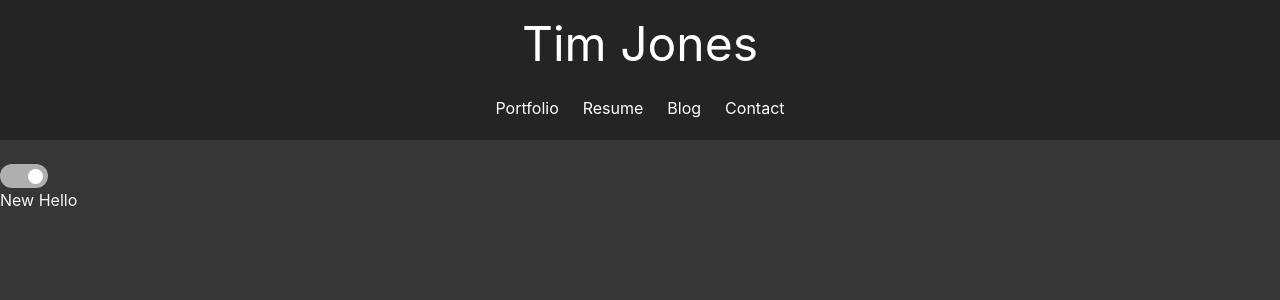
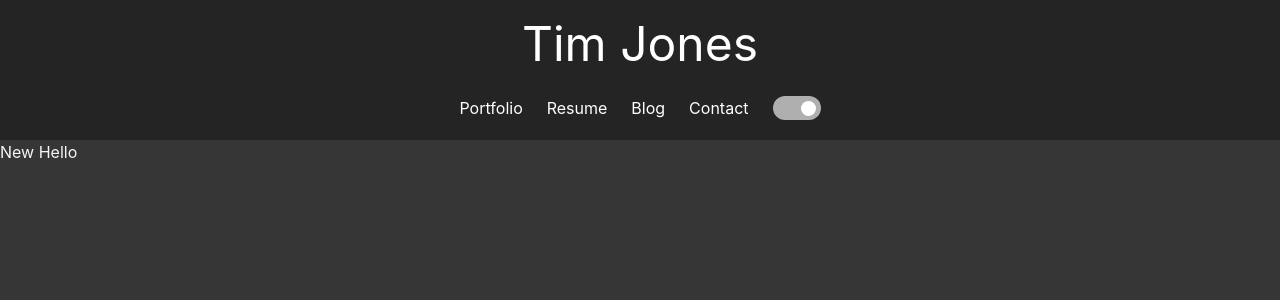
Before and after one commit to timjonez/django_htmx, a Django app: page / in a window 1280 px wide. Shown: the top 300 px of the page. Run offline with Django 3.2, Linux system fonts and the light colour scheme.

Commit message:
move theme toggle, and use htmx boosting instead of hx-get on a tags

```diff
--- a/templates/base.html
+++ b/templates/base.html
@@ -13,13 +13,9 @@
     <script src="{% static 'js/htmx.min.js' %}" defer></script>
     <script src="https://unpkg.com/hyperscript.org@0.9.7"></script>
 </head>
-<body class="has-background-dark has-text-light h-100" hx-headers='{"X-CSRFToken": "{{ csrf_token }}"}'>
+<body class="has-background-dark has-text-light h-100" hx-headers='{"X-CSRFToken": "{{ csrf_token }}"}' hx-boost="true">
     {% include 'snippets/_header.html' %}
     <section id="content">
-        <input type="checkbox" class="switch" id="switch" _="on click toggle .has-background-dark .has-text-light on body" checked/>
-        <label class="switch-label" for="switch">Toggle</label>
-
-
         {% block content %}
         {% endblock %}
     </section>
--- a/templates/snippets/_header.html
+++ b/templates/snippets/_header.html
@@ -3,7 +3,7 @@
         <div class="columns">
             <div class="column is-full">
                 <div class="navbar-brand">
-                    <a class="navbar-item is-size-1" href="{% url 'home' %}" hx-get="{% url 'home' %}" hx-target="#content" HX-Request>Tim Jones</a>
+                    <a class="navbar-item is-size-1" href="{% url 'home' %}" hx-target="#content" HX-Request>Tim Jones</a>
                 </div>
             </div>
         </div>
@@ -13,10 +13,14 @@
             <div class="column is-full">
                 <div class="navbar-menu">
                     <div class="navbar-start">
-                        <a class="navbar-item" href="{% url 'blog:blog-list' %}" hx-get="{% url 'blog:blog-list' %}" hx-target="#content" HX-Request>Portfolio</a>
-                        <a class="navbar-item" href="{% url 'blog:blog-list' %}" hx-get="{% url 'blog:blog-list' %}" hx-target="#content" HX-Request>Resume</a>
-                        <a class="navbar-item" href="{% url 'blog:blog-list' %}" hx-get="{% url 'blog:blog-list' %}" hx-target="#content" HX-Request>Blog</a>
-                        <a class="navbar-item" href="{% url 'blog:blog-list' %}" hx-get="{% url 'blog:blog-list' %}" hx-target="#content" HX-Request>Contact</a>
+                        <a class="navbar-item" href="{% url 'blog:blog-list' %}" hx-target="#content" HX-Request>Portfolio</a>
+                        <a class="navbar-item" href="{% url 'blog:blog-list' %}" hx-target="#content" HX-Request>Resume</a>
+                        <a class="navbar-item" href="{% url 'blog:blog-list' %}" hx-target="#content" HX-Request>Blog</a>
+                        <a class="navbar-item" href="{% url 'blog:blog-list' %}" hx-target="#content" HX-Request>Contact</a>
+                        <div class="navbar-item">
+                            <input type="checkbox" class="switch" id="switch" _="on click toggle .has-background-dark .has-text-light on body" checked/>
+                            <label class="switch-label" for="switch">Toggle</label>
+                        </div>
                     </div>
                 </div>
             </div>
```
